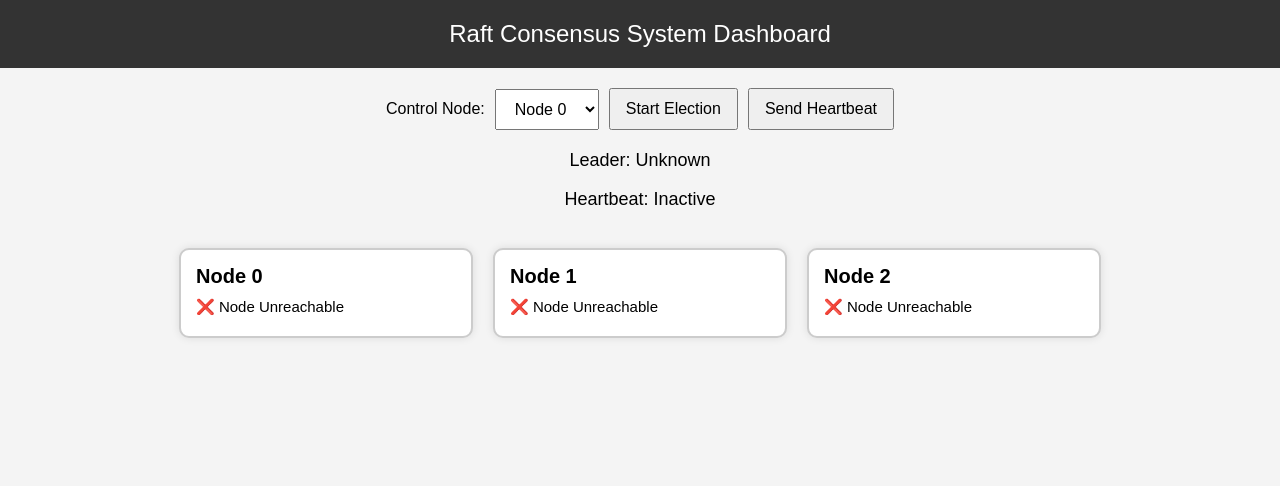
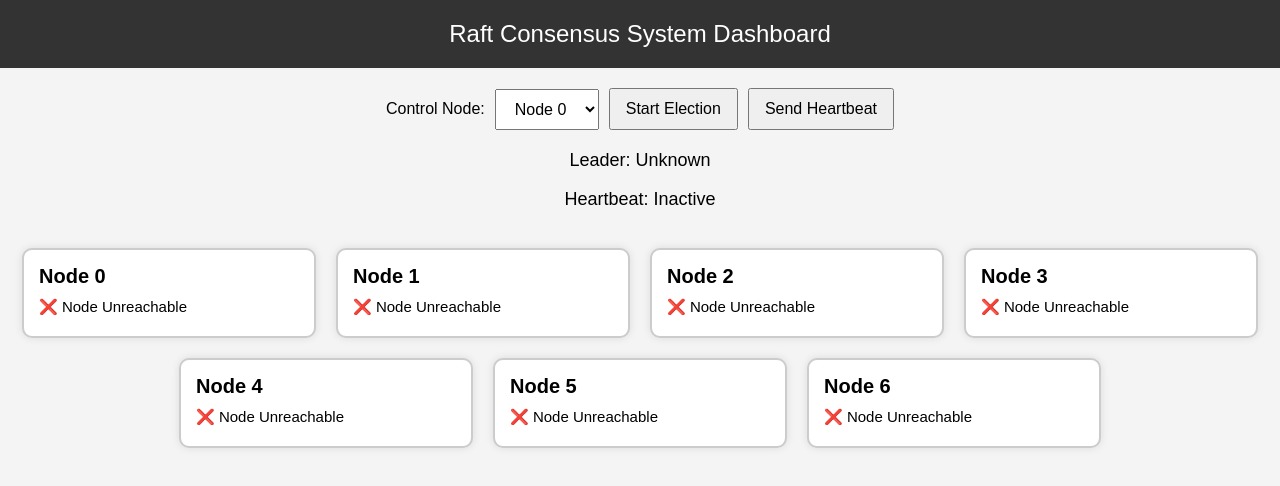
Before and after one commit to mana9512/raft-based-distributed-system, a plain HTML site: page static/index.html in a window 1280 px wide. Drawn offline with Linux system fonts and the light colour scheme; no server answers.

Commit message:
added the functionaility to support 7 nodes in the cluster

```diff
--- a/static/index.html
+++ b/static/index.html
@@ -77,7 +77,7 @@
     }
   </style>
   <script>
-    const nodePorts = [8000, 8001, 8002];
+    const nodePorts = [8000, 8001, 8002, 8003, 8004, 8005, 8006];
 
     function startElection(port) {
       fetch(`http://127.0.0.1:${port}/start_election`, { method: 'POST' })
@@ -159,6 +159,10 @@
       <option value="8000">Node 0</option>
       <option value="8001">Node 1</option>
       <option value="8002">Node 2</option>
+      <option value="8003">Node 3</option>
+      <option value="8004">Node 4</option>
+      <option value="8005">Node 5</option>
+      <option value="8006">Node 6</option>
     </select>
     <button onclick="startElection(document.getElementById('controlNode').value)">Start Election</button>
     <button onclick="sendHeartbeat(document.getElementById('controlNode').value)">Send Heartbeat</button>
@@ -171,6 +175,10 @@
     <div id="node0" class="node"><div id="node_info_0">Loading...</div></div>
     <div id="node1" class="node"><div id="node_info_1">Loading...</div></div>
     <div id="node2" class="node"><div id="node_info_2">Loading...</div></div>
+    <div id="node3" class="node"><div id="node_info_3">Loading...</div></div>
+    <div id="node4" class="node"><div id="node_info_4">Loading...</div></div>
+    <div id="node5" class="node"><div id="node_info_5">Loading...</div></div>
+    <div id="node6" class="node"><div id="node_info_6">Loading...</div></div>
   </div>
 </body>
 </html>
```
Also changed, not shown: 1 other file.
